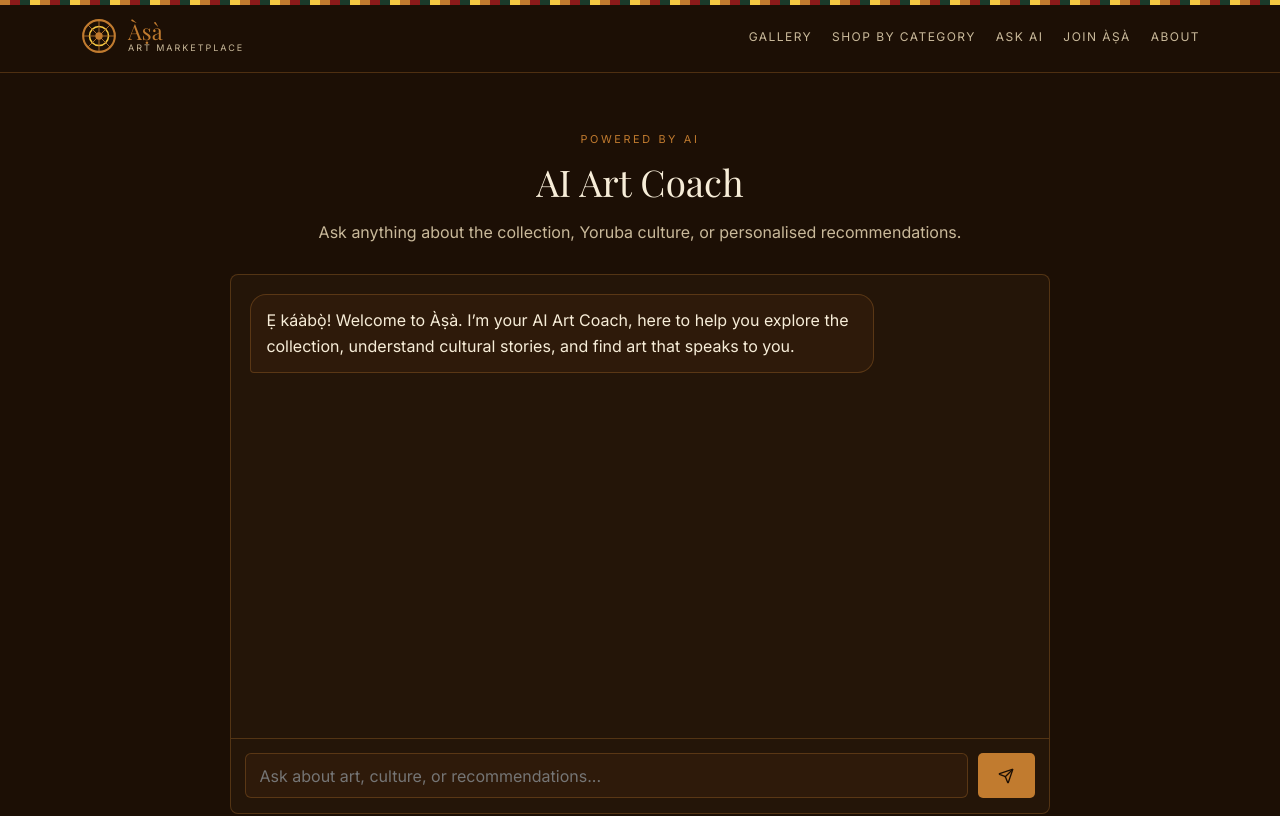
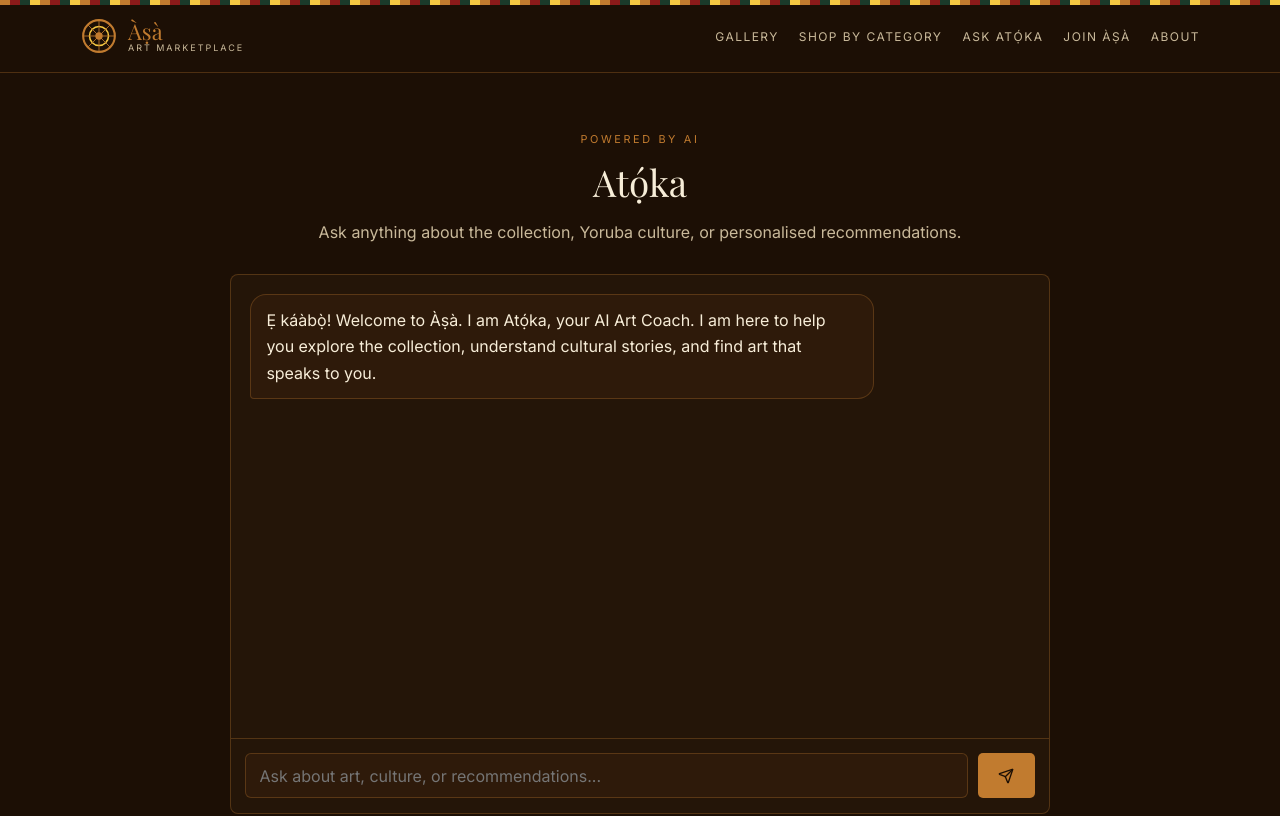
Before and after one commit to btehub-solutions/Asa, a Next.js app: page /ask-ai in a window 1280 px wide. Shown: the top 816 px of the page. Built offline with nearby package versions, Linux system fonts and the light colour scheme; no server answers; a web font is replaced by a local one.

Commit message:
feat: rename AI agent to Atoka

```diff
--- a/app/admin/page.tsx
+++ b/app/admin/page.tsx
@@ -15,7 +15,7 @@ export default function AdminDashboardPage() {
         <div className="responsive-grid" style={{ display: "grid", gridTemplateColumns: "repeat(3, 1fr)", gap: 16, marginTop: "2rem" }}>
           <AdminCard href="/admin/upload" icon={<Upload size={24} />} title="Upload New Artwork" text="Add artist information, artwork images, cultural storytelling, and publication status." />
           <AdminCard href="/admin/applications" icon={<Users size={24} />} title="Artist Applications" text="Review applications, read artist messages, and contact potential partners." />
-          <AdminCard href="/ask-ai" icon={<WandSparkles size={24} />} title="AI Coach" text="Preview the collector-facing AI art guide." />
+          <AdminCard href="/ask-ai" icon={<WandSparkles size={24} />} title="Atọ́ka (AI Coach)" text="Preview the collector-facing AI art guide." />
         </div>
       </main>
       <SiteFooter />
--- a/app/api/ai/route.ts
+++ b/app/api/ai/route.ts
@@ -19,7 +19,7 @@ export async function POST(request: Request) {
   if (!process.env.OPENAI_API_KEY) {
     return NextResponse.json({
       reply:
-        "The AI coach is wired up, but OPENAI_API_KEY is not configured yet. Once the key is added in Vercel, I can answer using the live Àṣà catalogue."
+        "Atọ́ka is wired up, but OPENAI_API_KEY is not configured yet. Once the key is added in Vercel, I can answer using the live Àṣà catalogue."
     });
   }
 
@@ -40,7 +40,7 @@ export async function POST(request: Request) {
         {
           role: "system",
           content:
-            `You are the AI Art Coach for Àṣà, a curated African art marketplace celebrating Yoruba culture and artistic heritage. Be warm, accurate, culturally respectful, and concise. Recommend works only from this catalogue when asked about available pieces:\n${catalog || "No artworks are currently published."}`
+            `You are Atọ́ka, the AI Art Coach for Àṣà, a curated African art marketplace celebrating Yoruba culture and artistic heritage. Be warm, accurate, culturally respectful, and concise. Recommend works only from this catalogue when asked about available pieces:\n${catalog || "No artworks are currently published."}`
         },
         ...parsed.data.messages
       ]
--- a/app/ask-ai/page.tsx
+++ b/app/ask-ai/page.tsx
@@ -20,7 +20,7 @@ export default function AskAIPage() {
     {
       role: "assistant",
       content:
-        "Ẹ káàbọ̀! Welcome to Àṣà. I’m your AI Art Coach, here to help you explore the collection, understand cultural stories, and find art that speaks to you."
+        "Ẹ káàbọ̀! Welcome to Àṣà. I am Atọ́ka, your AI Art Coach. I am here to help you explore the collection, understand cultural stories, and find art that speaks to you."
     }
   ]);
   const [input, setInput] = useState("");
@@ -59,7 +59,7 @@ export default function AskAIPage() {
       <main className="container" style={{ maxWidth: 820, padding: "3rem 0 5rem" }}>
         <div style={{ textAlign: "center", marginBottom: "2rem" }}>
           <p className="eyebrow">Powered by AI</p>
-          <h1 className="serif" style={{ fontWeight: 400, fontSize: "2.3rem", margin: "0.6rem 0" }}>AI Art Coach</h1>
+          <h1 className="serif" style={{ fontWeight: 400, fontSize: "2.3rem", margin: "0.6rem 0" }}>Atọ́ka</h1>
           <p className="muted">Ask anything about the collection, Yoruba culture, or personalised recommendations.</p>
         </div>
         <section className="panel" style={{ display: "flex", flexDirection: "column", height: 540, overflow: "hidden" }}>
--- a/app/page.tsx
+++ b/app/page.tsx
@@ -48,7 +48,7 @@ export default async function HomePage() {
             </p>
             <div style={{ display: "flex", gap: 12, flexWrap: "wrap", marginTop: "2rem" }}>
               <Link className="btn btn-primary" href="/gallery">Browse Gallery</Link>
-              <Link className="btn btn-ghost" href="/ask-ai">Ask AI Coach</Link>
+              <Link className="btn btn-ghost" href="/ask-ai">Ask Atọ́ka</Link>
             </div>
           </div>
           <div className="wood-frame" style={{ border: "1px solid var(--border-strong)", borderRadius: 10, padding: 14, background: "rgba(28, 15, 5, 0.62)" }}>
--- a/components/site-header.tsx
+++ b/components/site-header.tsx
@@ -7,7 +7,7 @@ import { Logo } from "./logo";
 const links = [
   { href: "/gallery", label: "Gallery" },
   { href: "/categories", label: "Shop by Category" },
-  { href: "/ask-ai", label: "Ask AI" },
+  { href: "/ask-ai", label: "Ask Atọ́ka" },
   { href: "/join", label: "Join Àṣà" },
   { href: "/about", label: "About" }
 ];
```
